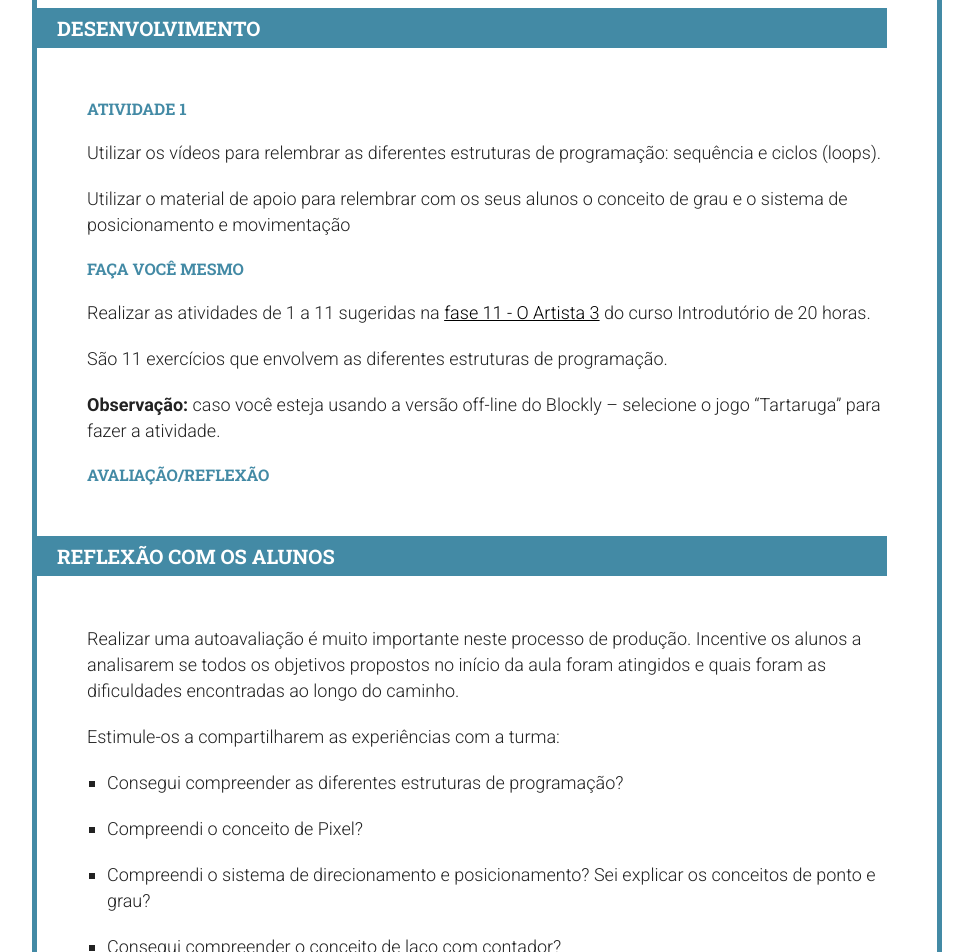
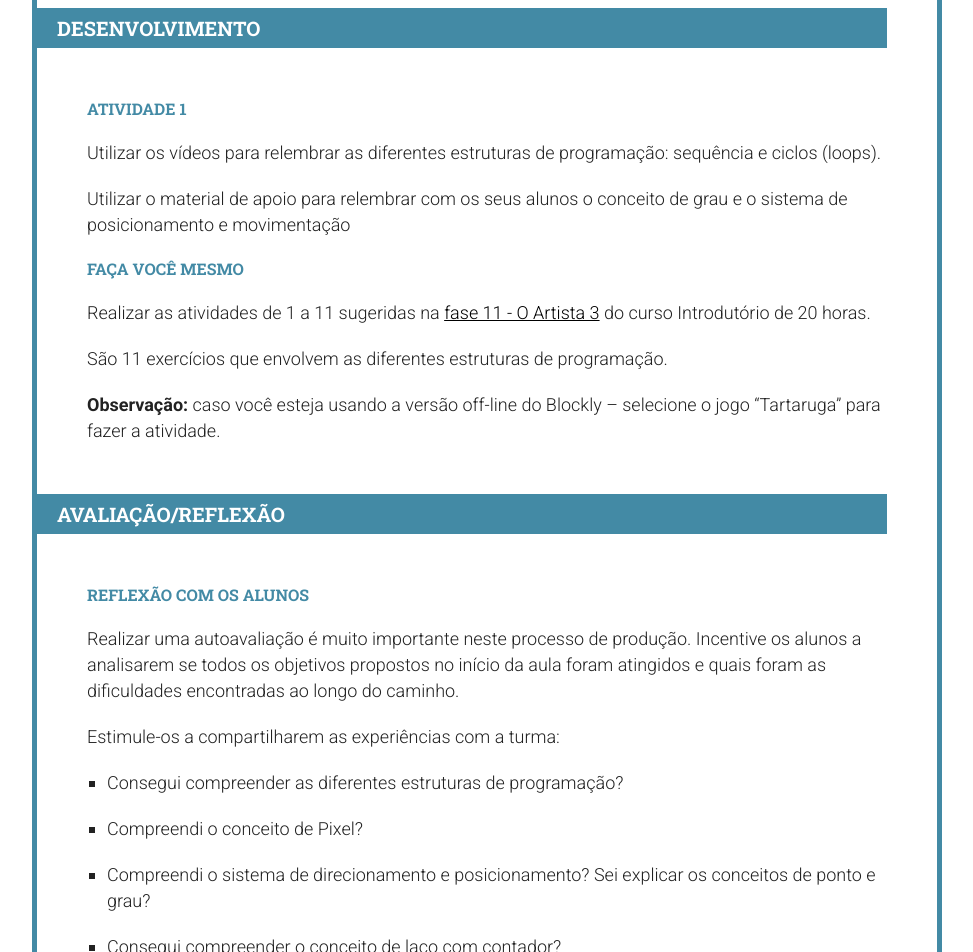
Before and after one commit to Programae/blocos, a Jekyll site: the page built from _posts/2015-01-01-aula14.md, in a window 1280 px wide. Shown: the part 5448-6400 px from the top of the page, without its empty margins (153-1126 px from the left). Built offline with Jekyll 4.4.1, drawn with Linux system fonts in a browser that asks for light colours; nearby versions of some CDN libraries; library files that are not in the unit come from our copies.

```diff
--- a/_posts/2015-01-01-aula14.md
+++ b/_posts/2015-01-01-aula14.md
@@ -95,9 +95,9 @@ São 11 exercícios que envolvem as diferentes estruturas de programação.
 **Observação:** caso você esteja usando a versão off-line do Blockly – selecione o jogo “Tartaruga” para fazer a atividade.
 
 
-### Avaliação/reflexão
+## Avaliação/reflexão
 
-## Reflexão com os alunos
+### Reflexão com os alunos
 
 Realizar uma autoavaliação é muito importante neste processo de produção. Incentive os alunos a analisarem se todos os objetivos propostos no início da aula foram atingidos e quais foram as dificuldades encontradas ao longo do caminho.
 
```
